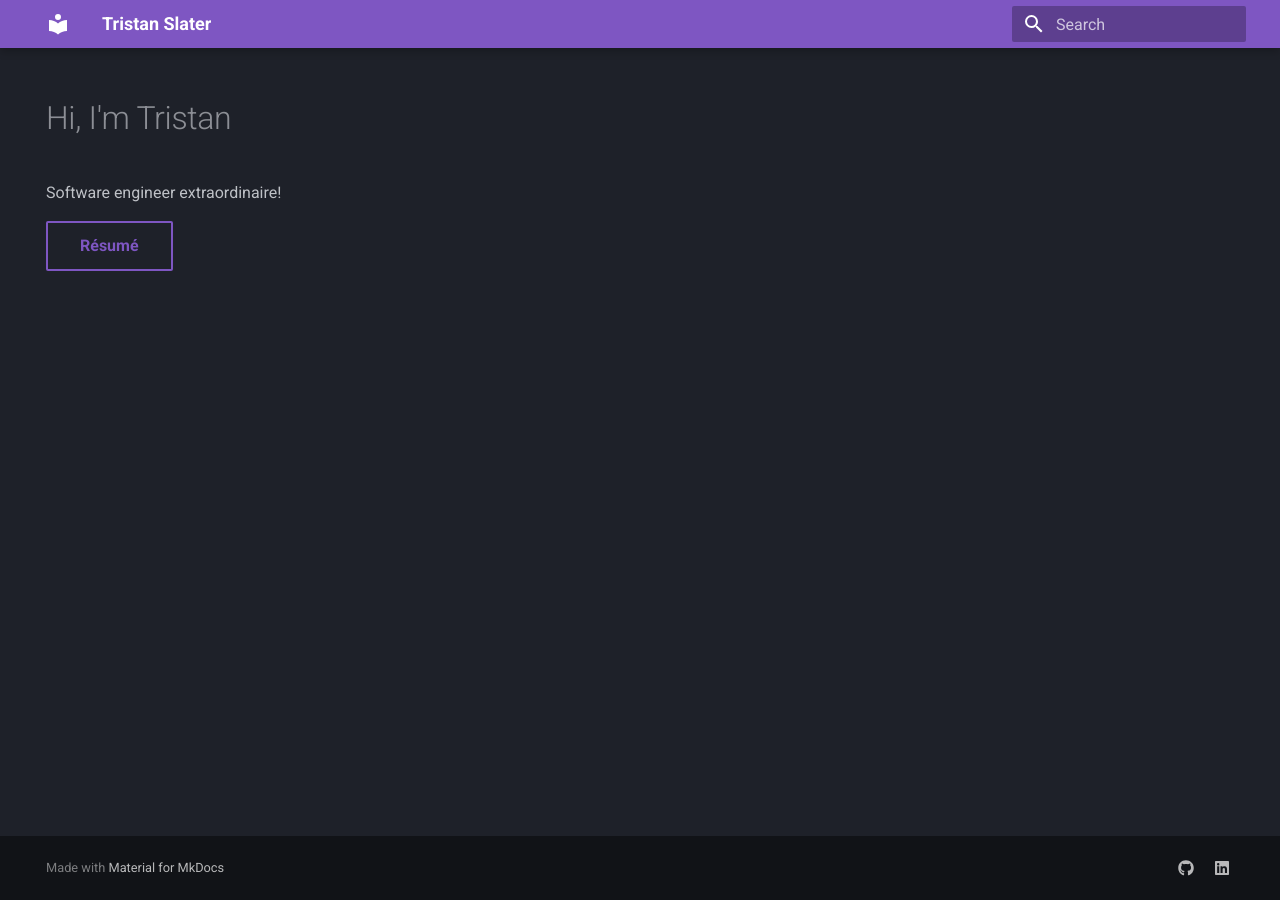
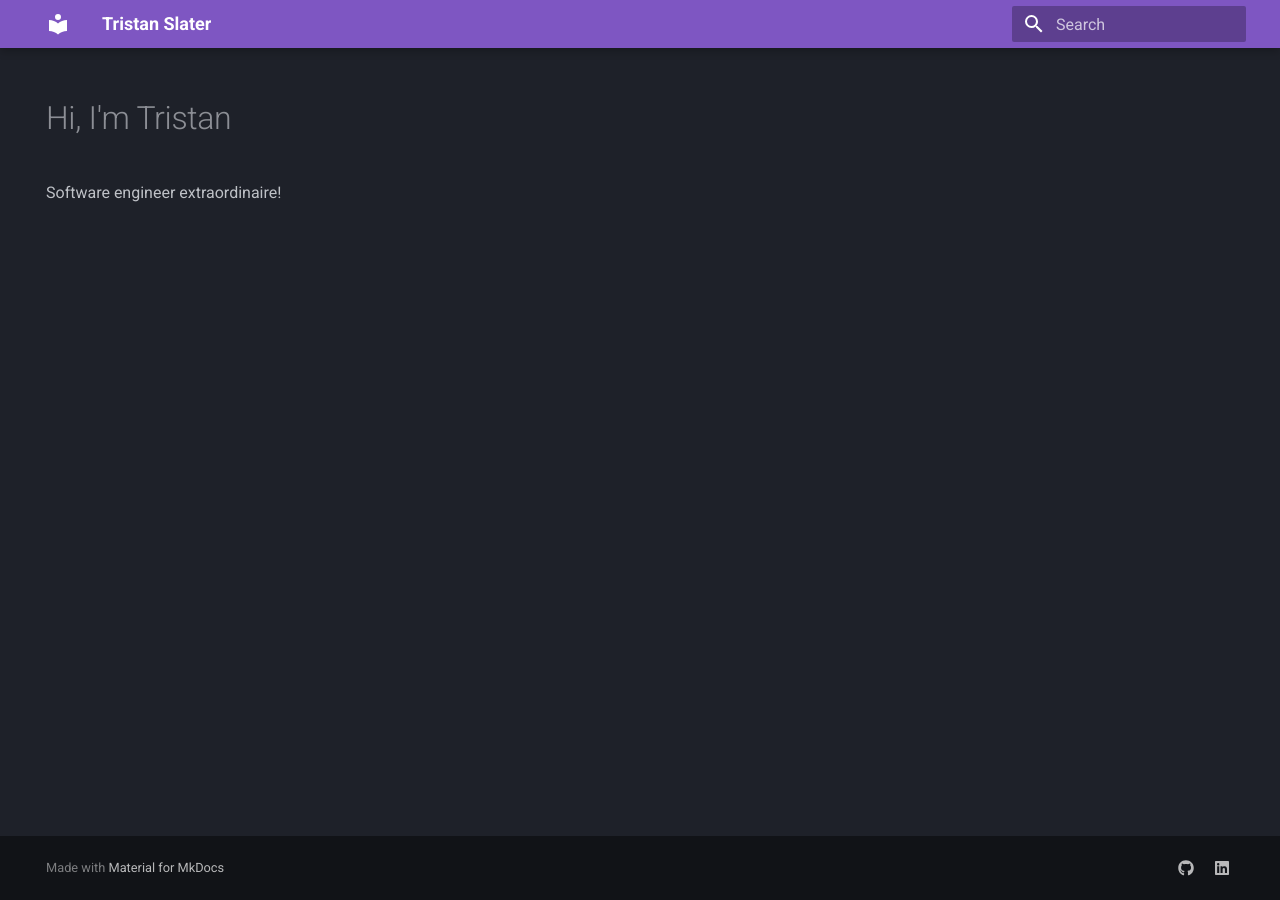
Before and after one commit to trslater/trslater.github.io, an MkDocs documentation site: the page built from docs/index.md, in a window 1280 px wide. Built offline with MkDocs 1.6.1 and Material for MkDocs 9.7.7, drawn with Linux system fonts in a browser that asks for light colours.

Commit message:
Temporarily remove resume link

```diff
--- a/docs/index.md
+++ b/docs/index.md
@@ -7,4 +7,4 @@ hide:
 
 Software engineer extraordinaire!
 
-[Résumé](/resume/){ .md-button target=_blank }
+<!-- [Résumé](/resume/){ .md-button target=_blank } -->
```
